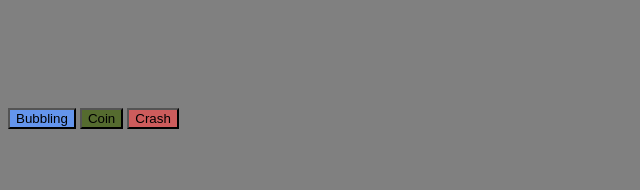
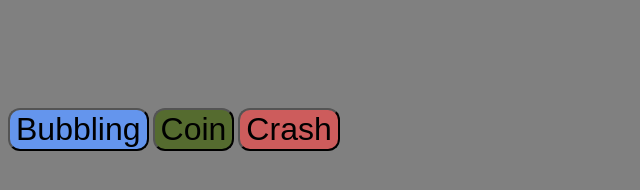
Before and after one commit to barker44/mi349_soundboard, a plain HTML site: page index.html in a window 1280 px wide. Shown: the whole page, without its empty margins (0-640 px from the left). Drawn offline with Linux system fonts and the light colour scheme.

Commit message:
added classes

```diff
--- a/index.html
+++ b/index.html
@@ -8,13 +8,13 @@
     <title>Document</title>
 </head>
 <body>
-    <button id="button-1">
+    <button id="button-1" class = "button">
         Bubbling
     </button>
-    <button id="button-2">
+    <button id="button-2" class = "button">
         Coin
     </button>
-    <button id="button-3">
+    <button id="button-3" class = "button">
         Crash
     </button>
 
```
